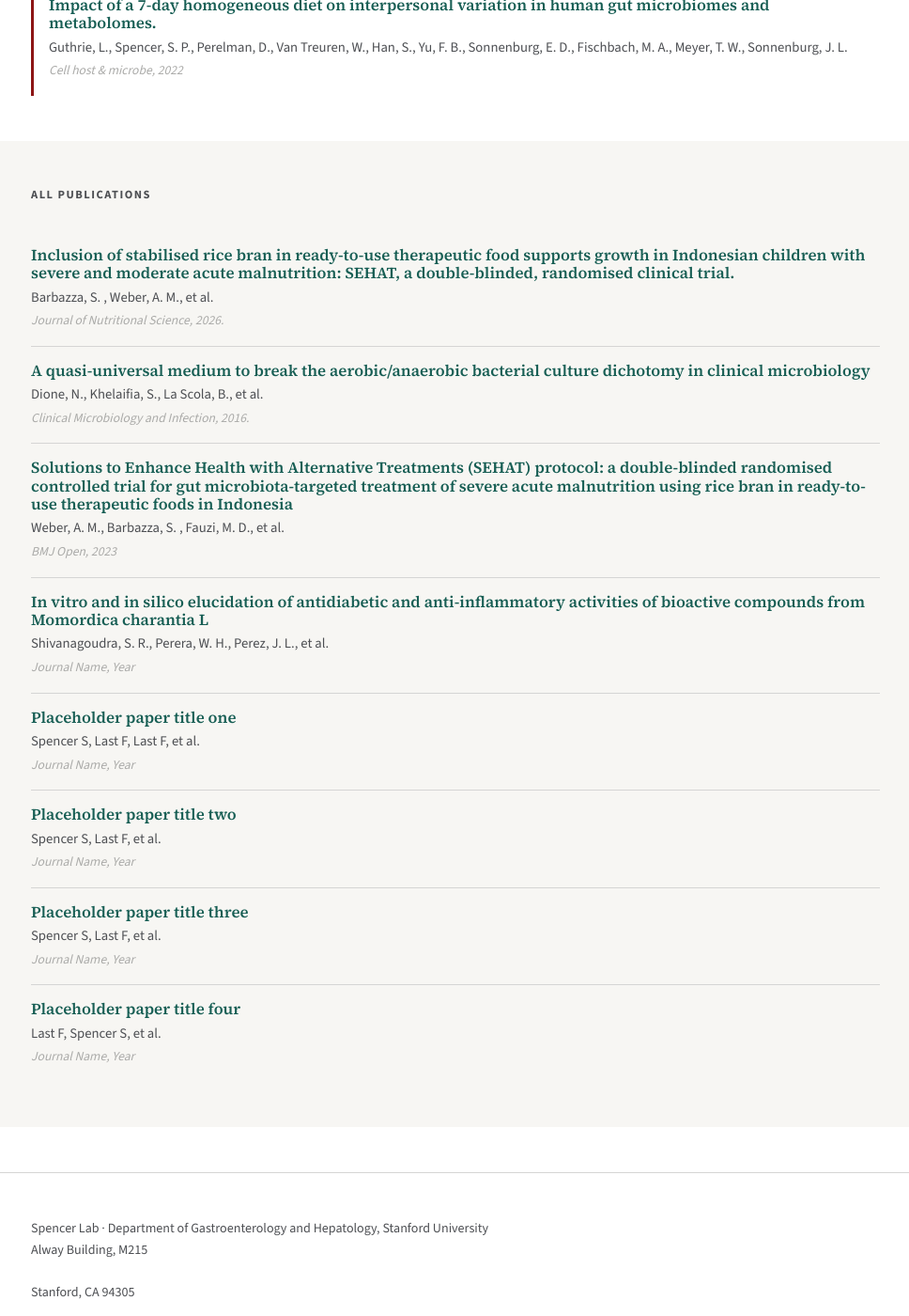
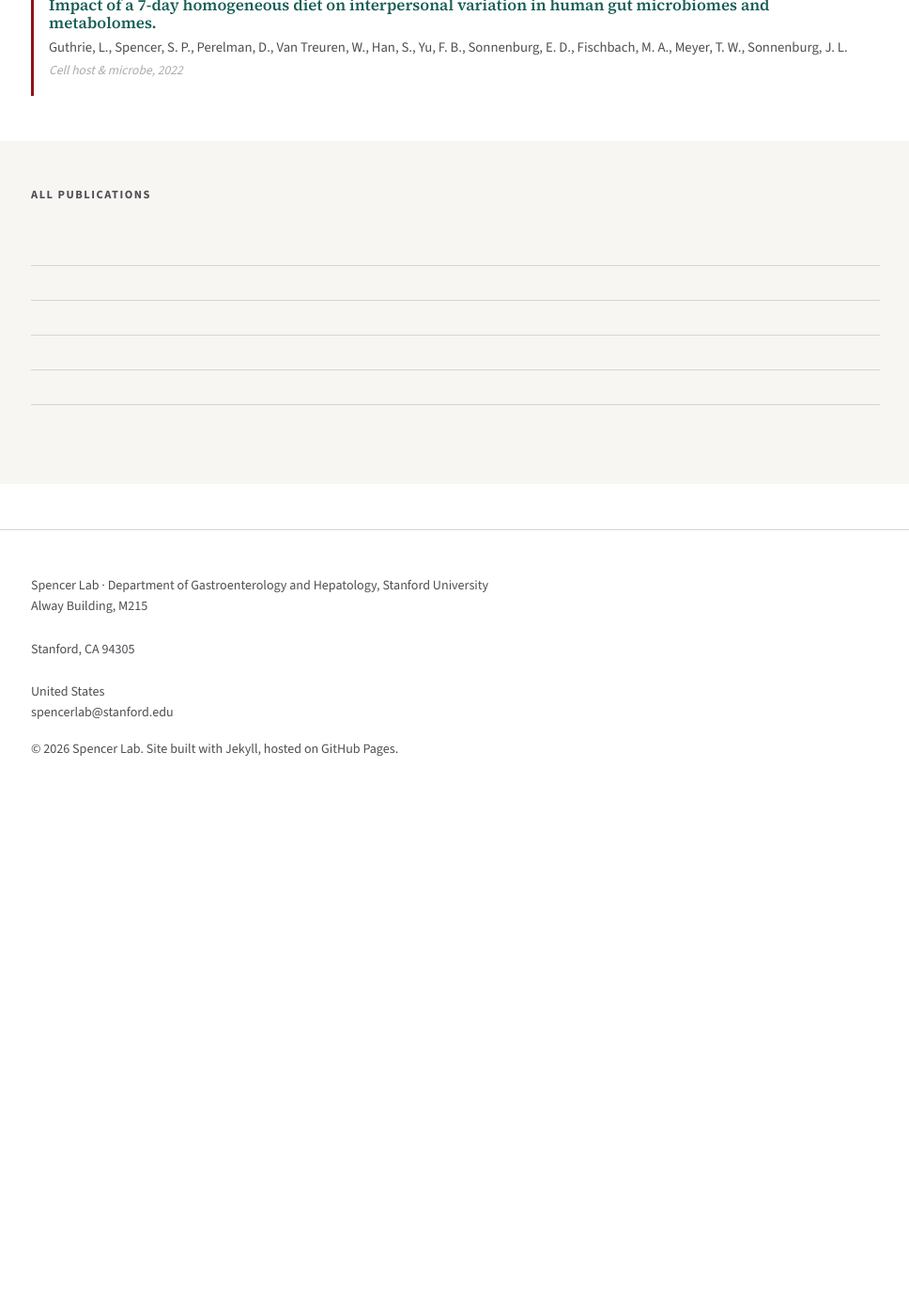
Before and after one commit to gargollo/spencer_lab, a Jekyll site: the page built from publications/index.html, in a window 1280 px wide and 1400 px high, scrolled down 817 px. Shown: the whole window at 94% size, without its empty margins (155-1123 px from the left). Built offline with Jekyll 4.4.1, drawn with Linux system fonts in a browser that asks for light colours; after the commit the page ends 1689 px from its top, so only the background shows below that; part of the change alters nothing that is shown.

Commit message:
pub updated

```diff
--- a/_data/people.yml
+++ b/_data/people.yml
@@ -140,9 +140,19 @@
       photo: "/assets/images/people/ND.jpeg"
       bio: ""
       full_bio: >
-        Placeholder full bio. This can be several sentences or paragraphs —
-        background, training, research interests, whatever you want visible
-        only when someone clicks "Read full bio.".
+        Niokhor is a microbial discovery scientist and entrepreneur building next-generation microbiome
+        characterization for Diagnostic and therapeutic. He joined the Spencer Lab in May 2026 as a
+        Senior Scientist to support and lead the lab's microbial discovery and translational
+        microbiology efforts, including the development of its culturomics platform. He oversees
+        the isolation and characterization of gut bacterial strains from the small intestine, and directs
+        the design of microbial consortia and in vitro models for studying diet-microbiome-disease interactions.
+        Niokhor holds a DVM and PhD from Aix-Marseille University, where he trained at IHU Méditerranée Infection
+        and was part of the team that pioneered the microbial culturomics method, a high-throughput, culture-based
+        approach that has led to the discovery of hundreds of previously unknown bacterial species from the human gut.
+        Over the course of his career, he has built culturomics laboratories from scratch across three countries in
+        both academia and industry, and developed microbiome-based products. He brings over 16 years of experience
+        spanning academic research and the biotechnology industry, with expertise that covers the full pipeline from
+        microbial discovery to translational development. Outside the lab, he enjoys spending time with his kids and playing soccer.
         <a href="mailto:ndione@stanford.edu">ndione@stanford.edu</a>
       link: ""
     - name: "Anya Raju"
--- a/_data/publications.yml
+++ b/_data/publications.yml
@@ -27,51 +27,45 @@
   link: "https://pubmed.ncbi.nlm.nih.gov/35643079/"
   featured: true
 
-- title: "Inclusion of stabilised rice bran in ready-to-use therapeutic food supports growth in Indonesian children with severe and moderate acute malnutrition: SEHAT, a double-blinded, randomised clinical trial."
-  authors: "Barbazza, S. , Weber, A. M., et al."
-  journal: "Journal of Nutritional Science, 2026."
-  link: "https://pubmed.ncbi.nlm.nih.gov/41737350/"
-  featured: false
+- #title: "Inclusion of stabilised rice bran in ready-to-use therapeutic food supports growth in Indonesian children with severe and moderate acute malnutrition: SEHAT, a double-blinded, randomised clinical trial."
+  #authors: "Barbazza, S. , Weber, A. M., et al."
+  #journal: "Journal of Nutritional Science, 2026."
+  #link: "https://pubmed.ncbi.nlm.nih.gov/41737350/"
+  #featured: false
 
-- title: "A quasi-universal medium to break the aerobic/anaerobic bacterial culture dichotomy in clinical microbiology"
-  authors: "Dione, N., Khelaifia, S., La Scola, B., et al."
-  journal: "Clinical Microbiology and Infection, 2016."
-  link: "https://www.clinicalmicrobiologyandinfection.org/article/S1198-743X(15)00972-6/fulltext"
-  featured: false
+- #title: "A quasi-universal medium to break the aerobic/anaerobic bacterial culture dichotomy in clinical microbiology"
+  #authors: "Dione, N., Khelaifia, S., La Scola, B., et al."
+  #journal: "Clinical Microbiology and Infection, 2016."
+  #link: "https://www.clinicalmicrobiologyandinfection.org/article/S1198-743X(15)00972-6/fulltext"
+  #featured: false
 
-- title: "Solutions to Enhance Health with Alternative Treatments (SEHAT) protocol: a double-blinded randomised controlled trial for gut microbiota-targeted treatment of severe acute malnutrition using rice bran in ready-to-use therapeutic foods in Indonesia"
-  authors: "Weber, A. M., Barbazza, S. , Fauzi, M. D., et al."
-  journal: "BMJ Open, 2023"
-  link: "https://pubmed.ncbi.nlm.nih.gov/38000818/"
-  featured: false
+- #title: "Solutions to Enhance Health with Alternative Treatments (SEHAT) protocol: a double-blinded randomised controlled trial for gut microbiota-targeted treatment of severe acute malnutrition using rice bran in ready-to-use therapeutic foods in Indonesia"
+  #authors: "Weber, A. M., Barbazza, S. , Fauzi, M. D., et al."
+  #journal: "BMJ Open, 2023"
+  #link: "https://pubmed.ncbi.nlm.nih.gov/38000818/"
+  #featured: false
 
-- title: "In vitro and in silico elucidation of antidiabetic and anti-inflammatory activities of bioactive compounds from Momordica charantia L"
-  authors: "Shivanagoudra, S. R., Perera, W. H., Perez, J. L., et al."
-  journal: "Journal Name, Year"
-  link: "https://www.sciencedirect.com/science/article/abs/pii/S0968089619304584?via%3Dihub"
-  featured: false
+#- title: "In vitro and in silico elucidation of antidiabetic and anti-inflammatory activities of bioactive compounds from Momordica charantia L"
+ # authors: "Shivanagoudra, S. R., Perera, W. H., Perez, J. L., et al."
+  #journal: "Journal Name, Year"
+  #link: "https://www.sciencedirect.com/science/article/abs/pii/S0968089619304584?via%3Dihub"
+  #featured: false
 
 
-- title: "Placeholder paper title one"
-  authors: "Spencer S, Last F, Last F, et al."
-  journal: "Journal Name, Year"
-  link: "https://doi.org/xxxxx"
-  featured: false
+- #title: "Placeholder paper title one"
+  #authors: "Spencer S, Last F, Last F, et al."
+  #journal: "Journal Name, Year"
+  #link: "https://doi.org/xxxxx"
+  #featured: false
 
-- title: "Placeholder paper title two"
-  authors: "Spencer S, Last F, et al."
-  journal: "Journal Name, Year"
-  link: "https://doi.org/xxxxx"
-  featured: false
+- #title: "Placeholder paper title one"
+  #authors: "Spencer S, Last F, Last F, et al."
+  #journal: "Journal Name, Year"
+  #link: "https://doi.org/xxxxx"
+  #featured: false
 
-- title: "Placeholder paper title three"
-  authors: "Spencer S, Last F, et al."
-  journal: "Journal Name, Year"
-  link: "https://doi.org/xxxxx"
-  featured: false
-
-- title: "Placeholder paper title four"
-  authors: "Last F, Spencer S, et al."
-  journal: "Journal Name, Year"
-  link: "https://doi.org/xxxxx"
-  featured: false
+- #title: "Placeholder paper title one"
+  #authors: "Spencer S, Last F, Last F, et al."
+  #journal: "Journal Name, Year"
+  #link: "https://doi.org/xxxxx"
+  #featured: false
```
